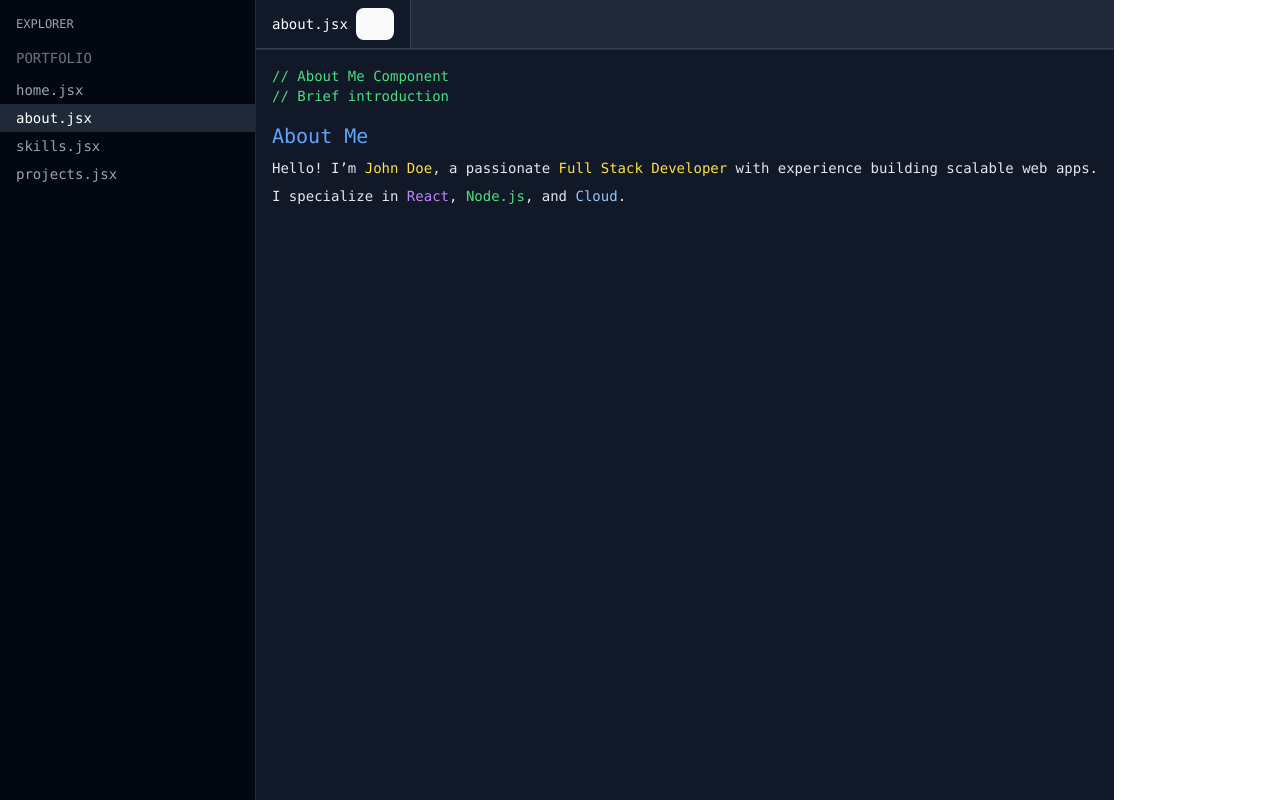
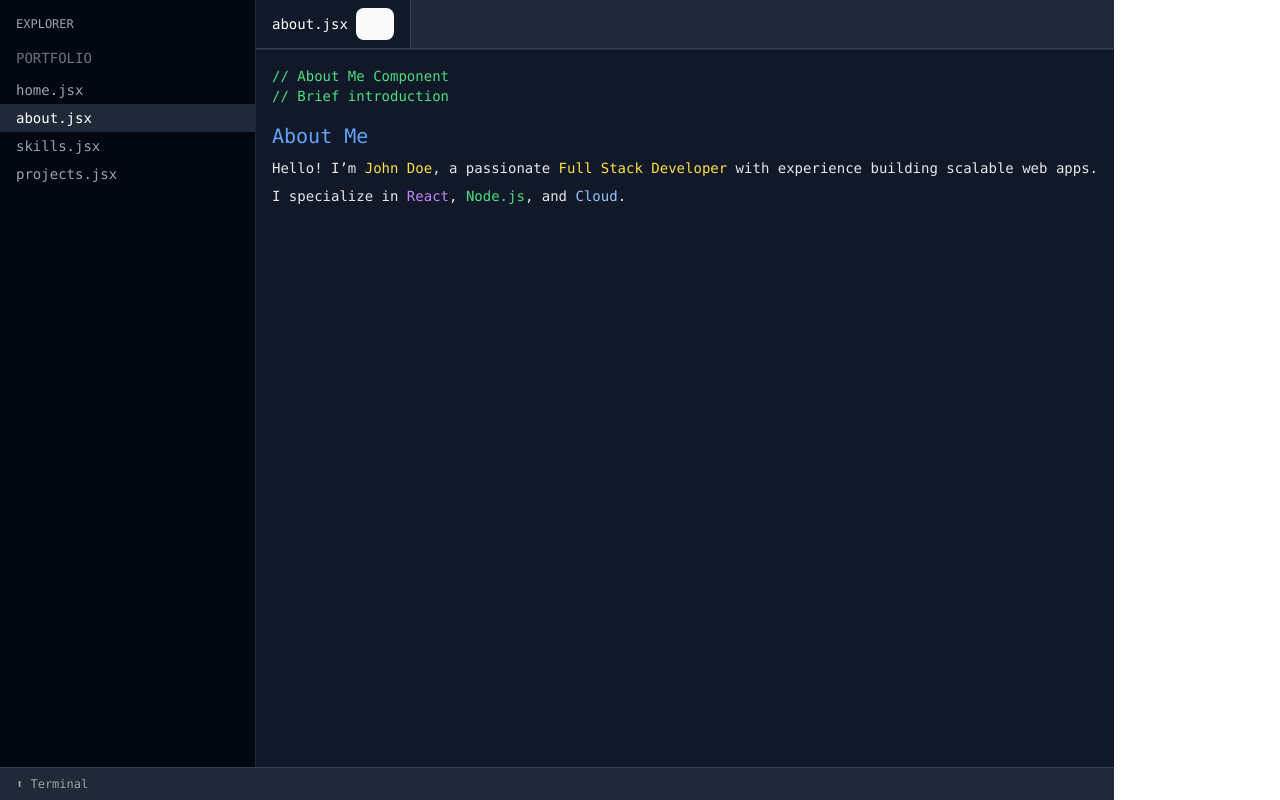
Before and after one commit to TheshikaSamaraweera/Portfolio_Code_Editer, a React (Vite) app: page / in a window 1280 px wide. Built offline with nearby package versions, Linux system fonts and the light colour scheme.

Commit message:
implement terminal component

```diff
--- a/src/App.jsx
+++ b/src/App.jsx
@@ -2,6 +2,8 @@ import { useState } from "react";
 import Sidebar from "./components/Sidebar";
 import Tab from "./components/Tab";
 import About from "./pages/About";
+import Terminal from "./components/Terminal";
+
 
 const fileComponents = {
   "about.jsx": <About />,
@@ -10,6 +12,8 @@ const fileComponents = {
 export default function App() {
   const [activeTabs, setActiveTabs] = useState(["about.jsx"]);
   const [activeFile, setActiveFile] = useState("about.jsx");
+  const [terminalOpen, setTerminalOpen] = useState(false);
+
 
   const handleFileClick = (file) => {
     if (!activeTabs.includes(file)) {
@@ -27,7 +31,8 @@ export default function App() {
   };
 
   return (
-    <div className="flex h-screen bg-gray-900 font-mono text-sm text-gray-200">
+<div className="flex flex-col h-screen bg-gray-900 font-mono text-sm text-gray-200">
+  <div className="flex flex-1">
     <Sidebar activeFile={activeFile} onFileClick={handleFileClick} />
     <div className="flex-1 flex flex-col">
       <Tab
@@ -43,5 +48,11 @@ export default function App() {
       </div>
     </div>
   </div>
+  <Terminal
+    isOpen={terminalOpen}
+    onToggle={() => setTerminalOpen(!terminalOpen)}
+  />
+</div>
+
   );
 }
--- /dev/null
+++ b/src/components/Terminal.jsx
@@ -0,0 +1,32 @@
+export default function Terminal({ isOpen, onToggle }) {
+  if (!isOpen) {
+    return (
+      <div
+        className="bg-gray-800 text-gray-400 text-xs px-4 py-2 cursor-pointer border-t border-gray-700"
+        onClick={onToggle}
+      >
+        ⬆ Terminal
+      </div>
+    );
+  }
+
+  return (
+    <div className="flex flex-col bg-black text-green-400 text-xs border-t border-gray-700">
+      <div
+        className="flex items-center justify-between bg-gray-800 text-gray-400 px-4 py-2 cursor-pointer"
+        onClick={onToggle}
+      >
+        <span>Terminal</span>
+        <span>⬇</span>
+      </div>
+      <div className="p-2 font-mono h-40 overflow-y-auto">
+        <p>user@portfolio:~$ npm start</p>
+        <p>Starting the development server...</p>
+        <p>Compiled successfully!</p>
+        <p>Local: http://localhost:5173</p>
+        <p>Happy hacking!</p>
+        <p className="text-yellow-400">^C to exit</p>
+      </div>
+    </div>
+  );
+}
```
Lines whose indentation alone changed are shown as unchanged.
